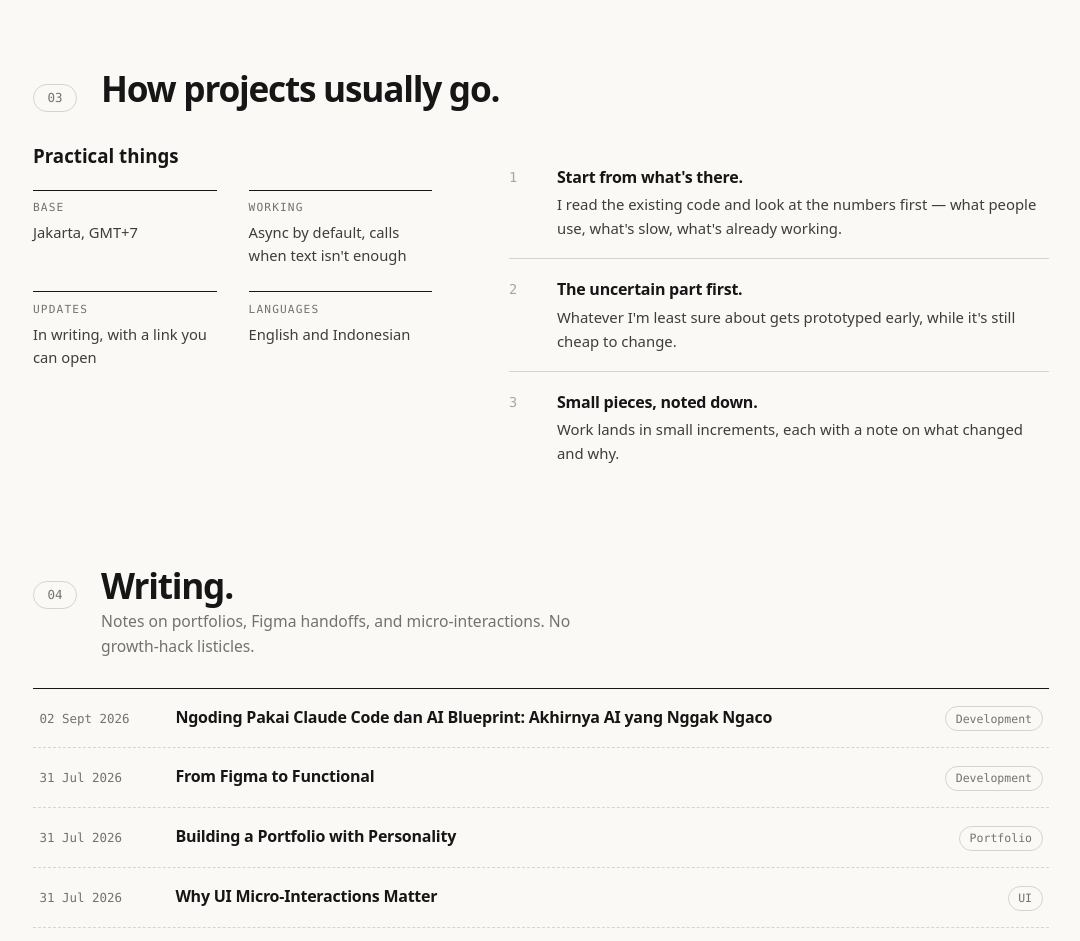
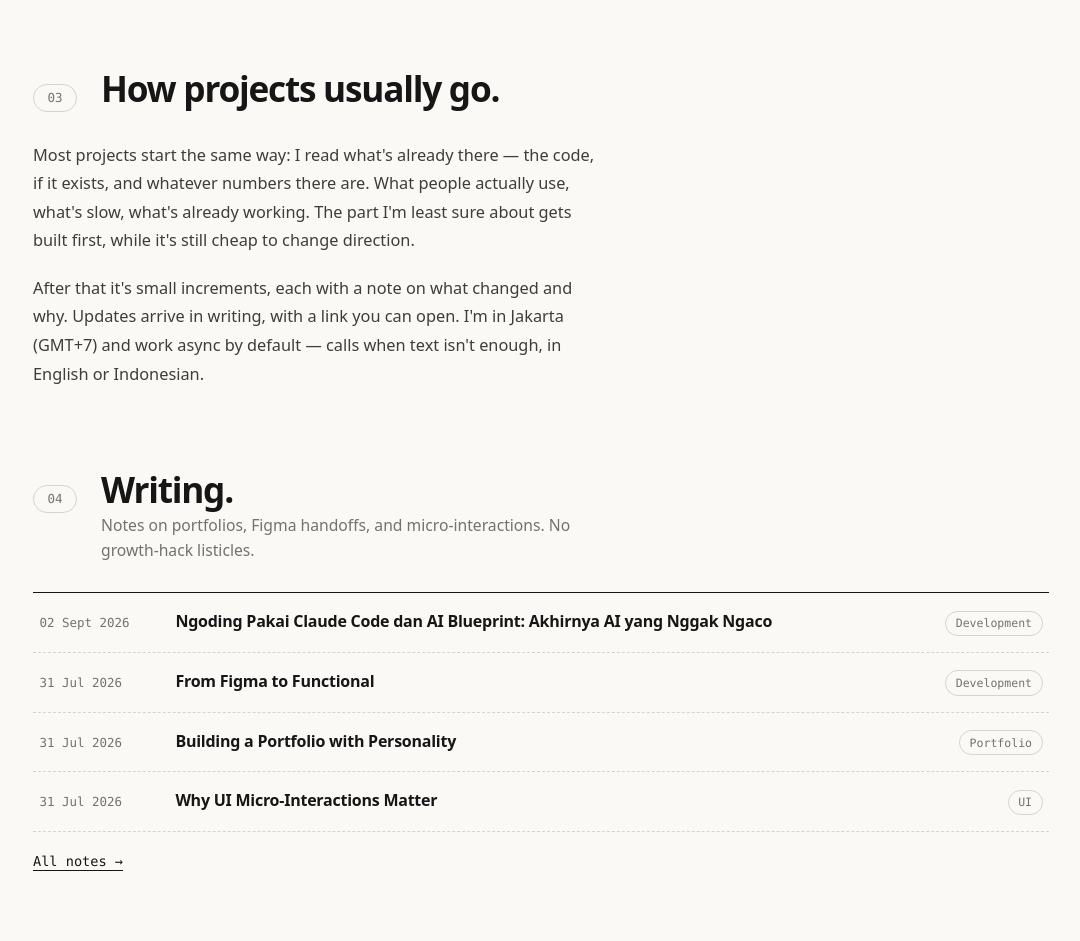
Before and after one commit to erwinnurhaq/erwinnurhaq.github.io, an Astro site: page / in a window 1280 px wide. Shown: the part 1916-2857 px from the top of the page, without its empty margins (99-1179 px from the left). Built offline with nearby package versions, Linux system fonts and the light colour scheme; Astro itself is replaced by a stand-in of ours.

Commit message:
style: section 03 as short letter, drop split/steps

```diff
--- a/src/pages/index.astro
+++ b/src/pages/index.astro
@@ -123,21 +123,9 @@ const fmtDate = (d: Date) => d.toLocaleDateString('en-GB', { day: '2-digit', mon
         <h2>How projects usually go.</h2>
       </div>
     </div>
-    <div class="split">
-      <div>
-        <h3>Practical things</h3>
-        <dl class="facts">
-          <div><dt>Base</dt><dd>Jakarta, GMT+7</dd></div>
-          <div><dt>Working</dt><dd>Async by default, calls when text isn't enough</dd></div>
-          <div><dt>Updates</dt><dd>In writing, with a link you can open</dd></div>
-          <div><dt>Languages</dt><dd>English and Indonesian</dd></div>
-        </dl>
-      </div>
-      <ol class="steps">
-        <li><span class="step-n">1</span><div><strong>Start from what's there.</strong><p>I read the existing code and look at the numbers first — what people use, what's slow, what's already working.</p></div></li>
-        <li><span class="step-n">2</span><div><strong>The uncertain part first.</strong><p>Whatever I'm least sure about gets prototyped early, while it's still cheap to change.</p></div></li>
-        <li><span class="step-n">3</span><div><strong>Small pieces, noted down.</strong><p>Work lands in small increments, each with a note on what changed and why.</p></div></li>
-      </ol>
+    <div class="letter">
+      <p>Most projects start the same way: I read what's already there — the code, if it exists, and whatever numbers there are. What people actually use, what's slow, what's already working. The part I'm least sure about gets built first, while it's still cheap to change direction.</p>
+      <p>After that it's small increments, each with a note on what changed and why. Updates arrive in writing, with a link you can open. I'm in Jakarta (GMT+7) and work async by default — calls when text isn't enough, in English or Indonesian.</p>
     </div>
   </section>
 
--- a/src/styles/global.css
+++ b/src/styles/global.css
@@ -379,20 +379,12 @@ a { color: inherit; }
 .post-row strong { font-weight: 600; letter-spacing: -0.015em; }
 .post-row .tag { font-family: var(--mono); font-size: 0.72rem; border: 1px solid var(--line-soft); border-radius: 999px; padding: 0.15rem 0.6rem; color: var(--muted); white-space: nowrap; }
 
-/* two-col: process + about */
-.split { display: grid; grid-template-columns: 0.85fr 1.15fr; gap: clamp(2rem, 6vw, 5rem); align-items: start; }
-.facts { margin-top: 1.2rem; display: grid; grid-template-columns: 1fr 1fr; gap: 1.5rem 2rem; }
-.facts > div { border-top: 1px solid var(--line); padding-top: 0.55rem; }
-.facts dt { font-family: var(--mono); font-size: 0.7rem; text-transform: uppercase; letter-spacing: 0.1em; color: var(--muted); margin-bottom: 0.25rem; }
-.facts dd { margin: 0; font-size: 0.92rem; color: var(--ink-soft); line-height: 1.55; }
-.steps { list-style: none; margin-top: 0.4rem; }
-.steps li { padding: 1.1rem 0; border-bottom: 1px solid var(--line-soft); display: grid; grid-template-columns: 2.4rem 1fr; gap: 0.6rem; }
-.steps li:last-child { border-bottom: none; }
-.step-n { font-family: var(--mono); font-size: 0.85rem; color: var(--faint); padding-top: 0.15rem; }
-.steps strong { display: block; margin-bottom: 0.2rem; letter-spacing: -0.015em; }
-.steps p { color: var(--ink-soft); font-size: 0.93rem; }
+/* letter — plain prose, no columns or badges */
+.letter { max-width: 62ch; }
+.letter p { color: var(--ink-soft); font-size: 1.02rem; line-height: 1.75; }
+.letter p + p { margin-top: 1.2rem; }
 
-/* contact / sign-off — plain type, no card */
+/* contact — plain type, no card */
 .contact {
   margin-top: 6rem;
   padding: 4rem 0 1rem;
@@ -520,8 +512,6 @@ a { color: inherit; }
 @media (max-width: 860px) {
   .hero { grid-template-columns: 1fr; min-height: auto; padding-top: 2.2rem; }
   .card-scribble { display: none; }
-  .split { grid-template-columns: 1fr; }
-  .facts { grid-template-columns: 1fr; gap: 1.1rem; }
   .post-row { grid-template-columns: 1fr; gap: 0.2rem; }
   .post-row .tag { justify-self: start; }
   .ledger a.row { grid-template-columns: 32px 1fr; }
```
